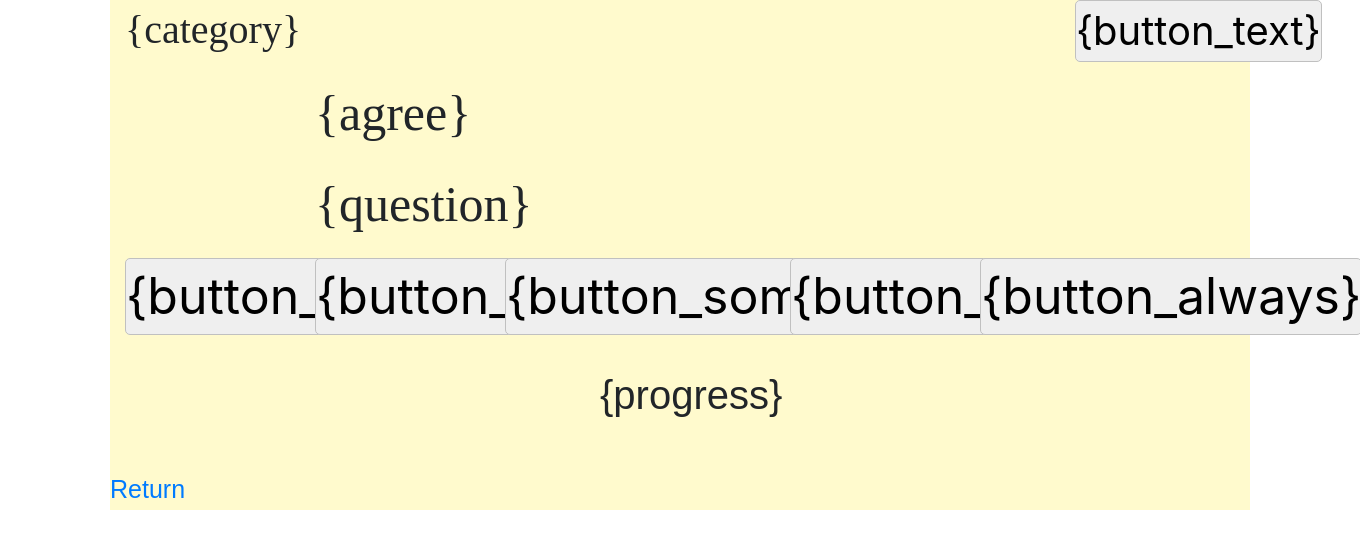
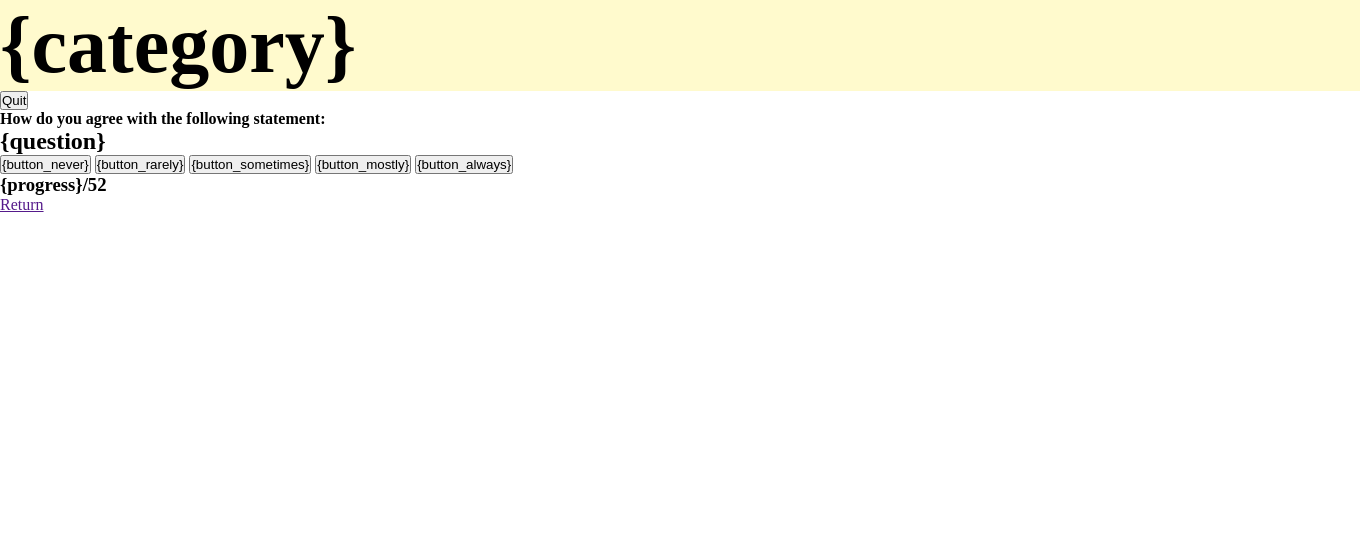
Before and after one commit to HainKUL/NursingHome, a CodeIgniter app: the page made by application/views/questionnaire.php in a window 1360 px wide. Shown: the top 549 px of the page. Run offline with CodeIgniter, Linux system fonts and the light colour scheme.

Commit message:
Tried to include css file
Signed-off-by: hanne.croonen <hanne.croonen@student.kuleuven.be>

```diff
--- a/application/controllers/Homepage_controller.php
+++ b/application/controllers/Homepage_controller.php
@@ -53,7 +53,7 @@ class Homepage_controller extends CI_Controller{
     public function standard() {
 
         $data['page_title']='De Standard nieuwspagina';
-        $data['content_title_1']='De Standard';
+        $data['content_title_1']='De Standaard';
         $data['buttonBack']='Ik wil terug';
         $this->parser->parse('standard_view',$data);
     }
--- a/application/views/Homepage_view.php
+++ b/application/views/Homepage_view.php
@@ -2,11 +2,8 @@
 <html>
 <head>
     <title>{page_title}</title>
-    <link href="<?=base_url() ?>assets/css/main.css" rel="stylesheet" type="text/css"/>
+    <link href="<?=base_url() ?>assets/css/older_adult.css" rel="stylesheet" type="text/css"/>
     <meta charset="UTF-8" />
-    <meta name="keywords" content="UXWD's course demo" />
-    <meta name="description"
-          content="This a demonstration site for the UXWD's course. But still... the question is... who will cook tonight?" />
     <link href="https:/>/fonts.googleapis.com/css?family=Dosis:400,500,600,700" rel="stylesheet">
     <!--  <script src="//cdnjs.cloudflare.com/ajax/libs/less.js/2.5.1/less.min.js">
       </script> -->
--- a/application/views/caregiver_login_view.php
+++ b/application/views/caregiver_login_view.php
@@ -4,7 +4,7 @@
 <html>
 <head>
     <title>Caregiver Login | Welcome</title>
-    <link href="http://localhost/a18ux04/assets/css/caregiver_login.css" rel="stylesheet" type="text/css"/>
+    <link href="http://localhost:8888/a18ux04/assets/css/caregiver_login.css" rel="stylesheet" type="text/css"/>
     <!-- <link href="<?=base_url() ?>assets/css/main.css" rel="stylesheet" type="text/css"/> for on the actual site-->
 </head>
 
--- a/application/views/done_with_questionnaire.php
+++ b/application/views/done_with_questionnaire.php
@@ -4,6 +4,8 @@
 <html lang="en">
 <head>
     <title>{page_title}</title>
+    <link href="assets/css/older_adult.css" rel="stylesheet" type="text/css"/>
+   <!-- <link href="<?=base_url() ?>assets/css/main.css" rel="stylesheet" type="text/css"/> for on the actual site-->
     <!-- Required meta tags -->
     <meta charset="utf-8">
     <meta name="viewport" content="width=device-width, initial-scale=1, shrink-to-fit=no">
@@ -12,7 +14,7 @@
     <link rel="stylesheet" href="https://stackpath.bootstrapcdn.com/bootstrap/4.1.3/css/bootstrap.min.css" integrity="sha384-MCw98/SFnGE8fJT3GXwEOngsV7Zt27NXFoaoApmYm81iuXoPkFOJwJ8ERdknLPMO" crossorigin="anonymous">
 
     <!-- Custom CSS one for localhost, the other for on the server-->
-    <link href="http://localhost/a18ux04/assets/css/older_adult.css" rel="stylesheet" type="text/css"/>
+    <link href="http://localhost:8888/a18ux04/assets/css/older_adult.css" rel="stylesheet" type="text/css"/>
     <!-- Custom CSS
     <link href="<?=base_url() ?>assets/css/older_adult.css" rel="stylesheet" type="text/css"/> for on the actual site-->
 
@@ -65,7 +67,7 @@
         </div>
 
         <div class="col-6">
-            <button id="button_done" href="#">{button_text}</button>
+            <button id="button_done"><a href="http://localhost:8888/a18ux04/index.php/Homepage_controller/residentHome">{button_text}</a></button>
         </div>
 
         <div class="col-2">
--- a/application/views/news_view.php
+++ b/application/views/news_view.php
@@ -2,7 +2,7 @@
 <html>
 <head>
     <title>{page_title}</title>
-    <!--<link href="<?=base_url()?>assets/css/main.css" rel="stylesheet" type="text/css"/>-->
+    <link href="<?=base_url()?>assets/css/older_adult.css" rel="stylesheet" type="text/css"/>
     <meta charset="UTF-8" />
     <meta name="keywords" content="UXWD's course demo" />
 
--- a/application/views/questionnaire.php
+++ b/application/views/questionnaire.php
@@ -1,20 +1,9 @@
 <!DOCTYPE html>
 <html>
 <head>
-    <title>{page_title}</title>
-
-    <!-- Bootstrap CSS -->
-    <link rel="stylesheet" href="https://stackpath.bootstrapcdn.com/bootstrap/4.1.3/css/bootstrap.min.css" integrity="sha384-MCw98/SFnGE8fJT3GXwEOngsV7Zt27NXFoaoApmYm81iuXoPkFOJwJ8ERdknLPMO" crossorigin="anonymous">
-
-    <!-- Custom CSS one for localhost, the other for on the server-->
-    <link href="http://localhost/a18ux04/assets/css/older_adult.css" rel="stylesheet" type="text/css"/>
-    <!--
-    <link href="<?=base_url() ?>assets/css/older_adult.css" rel="stylesheet" type="text/css"/> for on the actual site-->
-
+    <title>Care for you</title>
+    <link href="<?= base_url()?>assets/css/older_adult.css" rel="stylesheet" type="text/css"/>
     <meta charset="UTF-8" />
-    <meta name="keywords" content="UXWD's course demo" />
-    <meta name="description"
-          content="This a demonstration site for the UXWD's course. But still... the question is... who will cook tonight?" />
     <link href="https://fonts.googleapis.com/css?family=Dosis:400,500,600,700" rel="stylesheet">
 
     <?php if(isset($jslibs_to_load)) foreach ($jslibs_to_load as $jslib) : ?>
@@ -25,125 +14,39 @@
       </script> -->
     <script type="text/javascript">
         function reload(id) {
-            let url="http://localhost/a18ux04/index.php/Questionnaire_controller/update/".concat(id);
+            let url="http://localhost:8888/a18ux04/index.php/Questionnaire_controller/update/".concat(id);
             window.location.href = url;
         }
     </script>
 </head>
 
 <body>
+<header>
+    <div id="category">
+        <h1>{category}</h1>
+    </div>
+    <button id="quit">Quit</button>
 
-<div class="container">
-
-    <div class="row" id="top_row">
-        <div class="col-2">
-            <div id="category">
-                <p>{category}</p>
-            </div>
+</header>
+<main>
+	<section>
+        <h4>How do you agree with the following statement:</h4>
+        <h1>{question}</h1>
+        <div>
+            <button id="never" onclick="reload({progress})">{button_never}</button>
+            <button id="rarely" onclick="reload({progress})"> {button_rarely}</button>
+            <button id="sometimes" onclick="reload({progress})">{button_sometimes}</button>
+            <button id="mostly" onclick="reload({progress})">{button_mostly}</button>
+            <button id="always" onclick="reload({progress})">{button_always}</button>
         </div>
 
-        <div class="col-8">
+        <h3>{progress}/52</h3>
+	</section>
+	<aside>
+        <a href="">Return</a>
+	</aside>
+</main>
 
-        </div>
-
-        <div class="col-2" id ="test">
-            <button id="button_quit">{button_text}</button>
-        </div>
-
-    </div>
-
-    <div class="row" id="second_row">
-
-        <div class="col-2  ">
-        </div>
-
-        <div class="col-8">
-            <div id ="text">
-                 <p>{agree}</p>
-            </div>
-        </div>
-
-        <div class="col-2" id ="test">
-        </div>
-
-    </div>
-
-    <div class="row" id="third_row">
-
-        <div class="col-2">
-        </div>
-
-        <div class="col-8">
-            <div id="text">
-                <p>{question}</p>
-            </div>
-        </div>
-
-        <div class="col-2" id ="test">
-        </div>
-    </div>
-
-    <div class="row" id="fourth_row">
-
-        <div class="col-2">
-            <button id="never" class="answer_button">{button_never}</button>
-        </div>
-
-        <div class="col-2">
-            <button id="rarely" class="answer_button">{button_rarely}</button>
-        </div>
-
-
-        <div class="col-3">
-            <button id="sometimes" class="answer_button">{button_sometimes}</button>
-        </div>
-
-        <div class="col-2">
-            <button id="mostly" class="answer_button">{button_mostly}</button>
-        </div>
-
-        <div class="col-2">
-            <button id="always" class="answer_button">{button_always}</button>
-        </div>
-
-        <div class="col-0">
-        </div>
-
-    </div>
-
-    <div class="row" id="fifth_row">
-
-        <div class="col-5">
-
-        </div>
-
-        <div class="col-7">
-            <div id="progress">
-                <p>{progress}</p>
-            </div>
-        </div>
-    </div>
-
-    <div class="row" id="last_row">
-
-
-
-        <div class="col-0">
-            <div id="return">
-                <a href="">Return</a>
-            </div>
-        </div>
-
-        <div class="col-12">
-
-        </div>
-    </div>
-
-
-    <aside>
-
-	</aside>
-</div>
 
 </body>
 </html>
```
Also changed, not shown: application/controllers/Done_controller.php (deleted, +0 -19 lines), application/controllers/Password_forgot_controller.php (deleted, +0 -18 lines), application/controllers/questionnairecontroller.php (deleted, +0 -21 lines).
